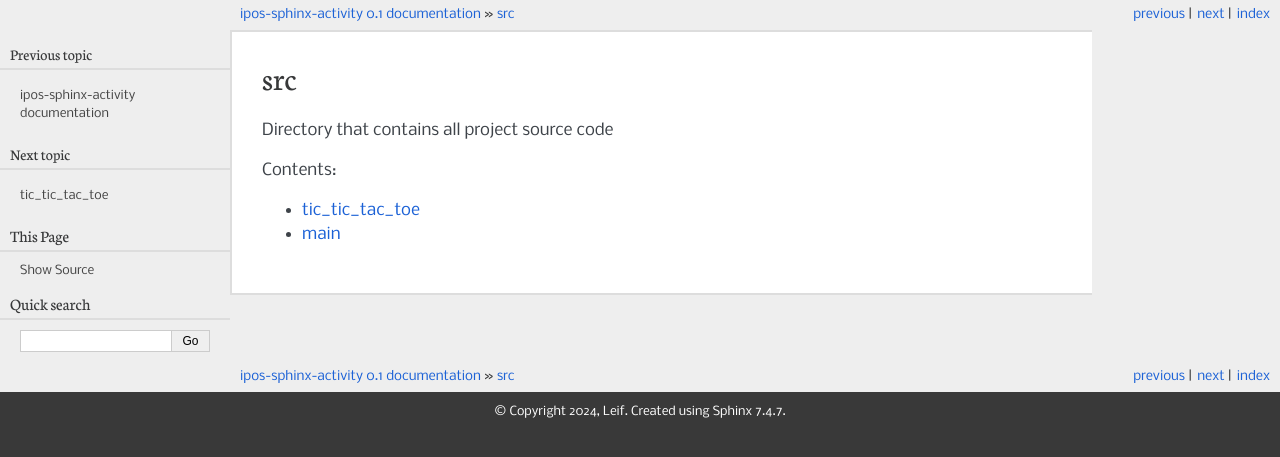
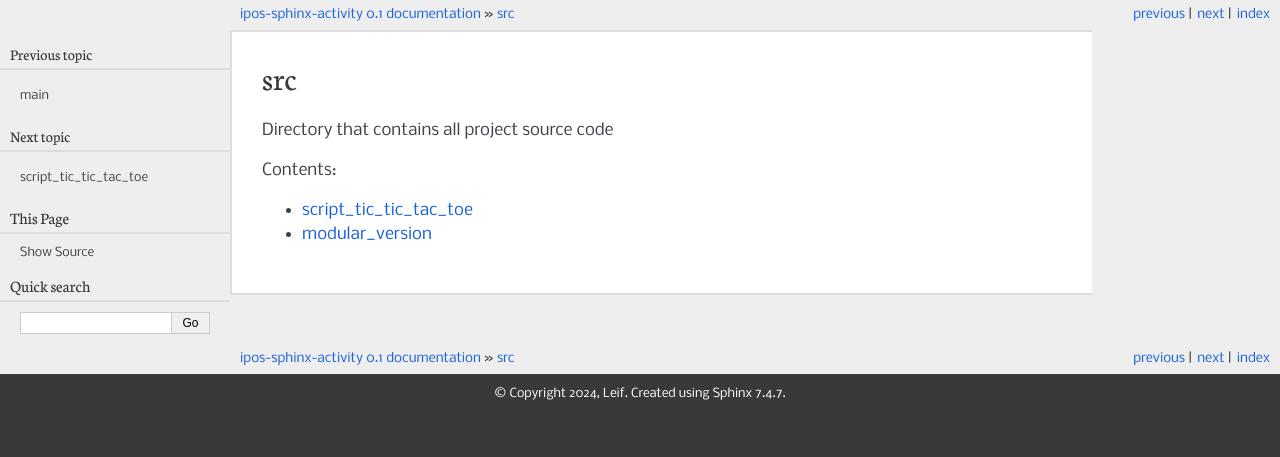
Before and after one commit to LB-TAFE/documentation-example, a Sphinx documentation site: the page built from docs/src/src.rst, in a window 1280 px wide. Shown: the top 457 px of the page. Built offline with Sphinx 7.4.7, drawn with Linux system fonts in a browser that asks for light colours; pages that are not in the unit, such as notebooks, are missing from menus.

Commit message:
docs: Update sphinx docs to match new code structure

```diff
--- a/docs/index.rst
+++ b/docs/index.rst
@@ -12,5 +12,6 @@ An example of a Sphinx project for the IPoS course.
    :maxdepth: 2
    :caption: Contents:
 
+   main.rst
    src/src.rst
    tests/tests.rst
--- /dev/null
+++ b/docs/main.rst
@@ -0,0 +1,5 @@
+main
+====
+
+.. automodule:: main
+   :members:
--- a/docs/src/main.rst
+++ /dev/null
@@ -1,5 +0,0 @@
-main
-====
-
-.. automodule:: src.main
-   :members:
--- /dev/null
+++ b/docs/src/modular_version/board.rst
@@ -0,0 +1,5 @@
+board
+=====
+
+.. automodule:: src.modular_version.board
+   :members:
--- /dev/null
+++ b/docs/src/modular_version/game.rst
@@ -0,0 +1,5 @@
+game
+====
+
+.. automodule:: src.modular_version.game
+   :members:
--- a/docs/src/src.rst
+++ b/docs/src/src.rst
@@ -7,5 +7,5 @@ Directory that contains all project source code
    :maxdepth: 2
    :caption: Contents:
 
-   tic_tac_toe.rst
-   main.rst
+   script_version/script_version.rst
+   modular_version/modular_version.rst
```
Also changed, not shown: docs/src/modular_version/modular_version.rst (added, +8 -0 lines), docs/src/script_version/script_tic_tac_toe.rst (added, +8 -0 lines), docs/src/script_version/script_version.rst (added, +8 -0 lines), docs/src/tic_tac_toe.rst (deleted, +0 -8 lines), 7 other files.
